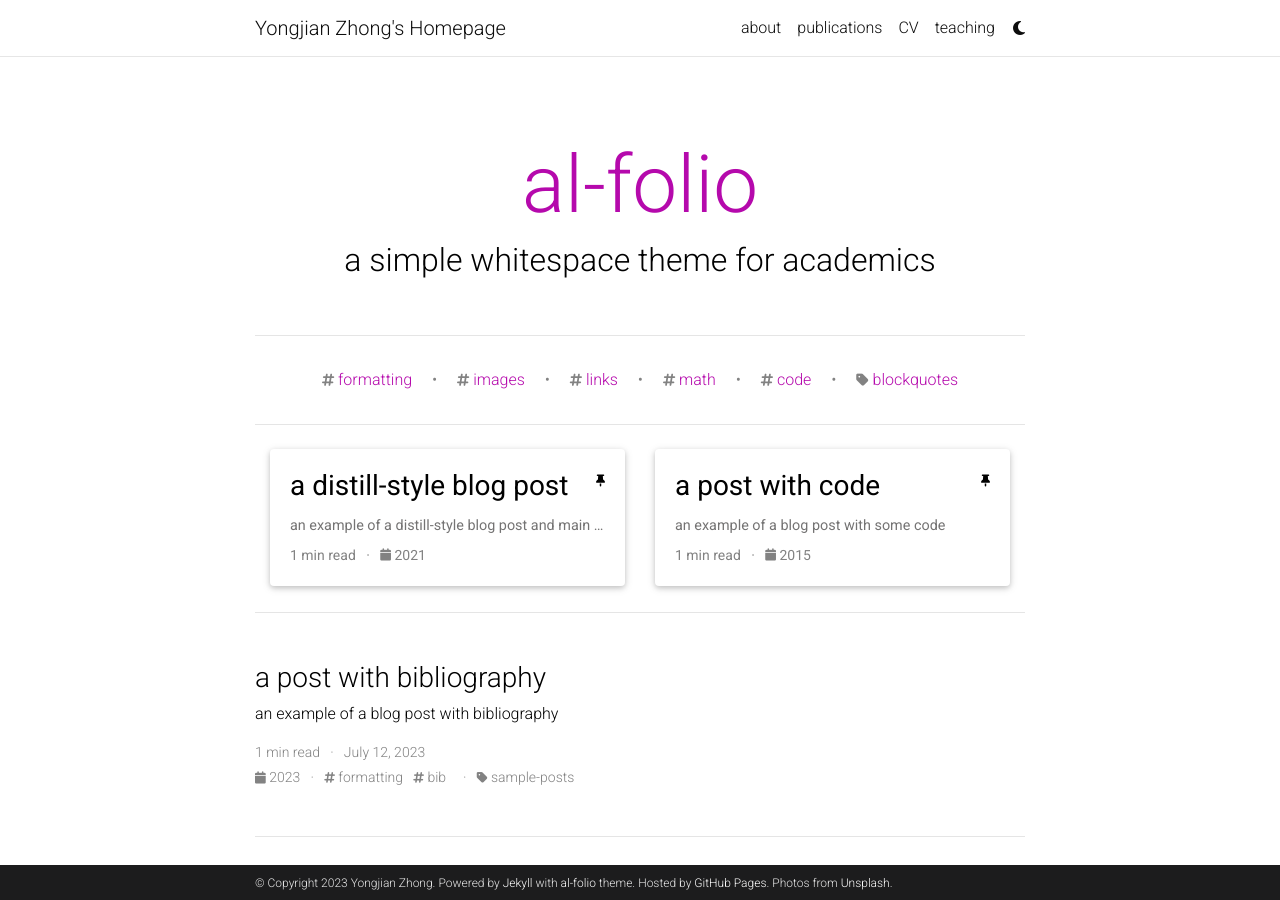
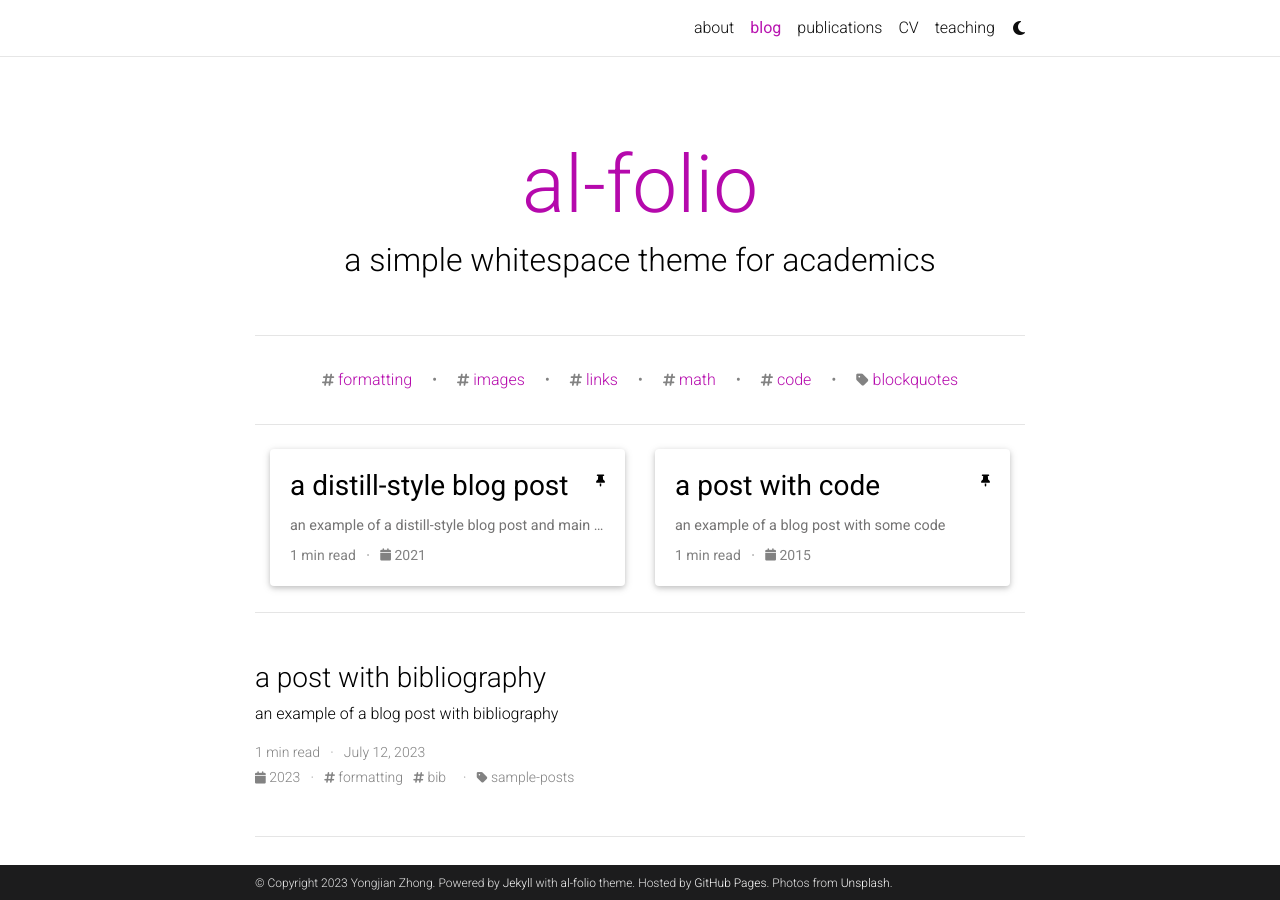
Before and after one commit to yongjian16/yongjian16.github.io, a Jekyll site: the page built from blog/index.html, in a window 1280 px wide and 900 px high. Built offline with Jekyll 4.4.1, drawn with Linux system fonts in a browser that asks for light colours; the list of posts is cut into pages by our own code; comment, search, counter and statistics services are not loaded; a style sheet for code colours, icons or effects is not loaded.

Commit message:
Update _config.yml

```diff
--- a/_config.yml
+++ b/_config.yml
@@ -2,7 +2,7 @@
 # Site settings
 # -----------------------------------------------------------------------------
 
-title: Yongjian Zhong's Homepage # the website title (if blank, full name will be used instead)
+title:  # the website title (if blank, full name will be used instead)
 first_name: Yongjian
 middle_name:
 last_name: Zhong
@@ -124,7 +124,7 @@
 # -----------------------------------------------------------------------------
 
 blog_name: al-folio # blog_name will be displayed in your blog page
-blog_nav_title:  # your blog must have a title for it to be displayed in the nav bar
+blog_nav_title:  blog # your blog must have a title for it to be displayed in the nav bar
 blog_description: a simple whitespace theme for academics
 permalink: /blog/:year/:title/
 
```
